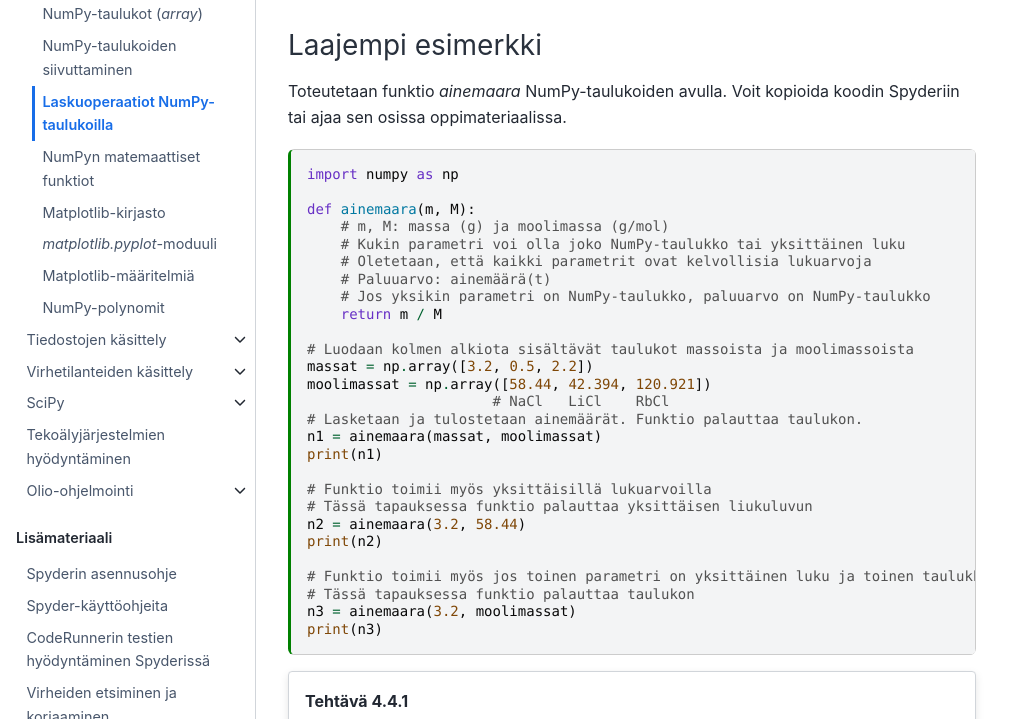
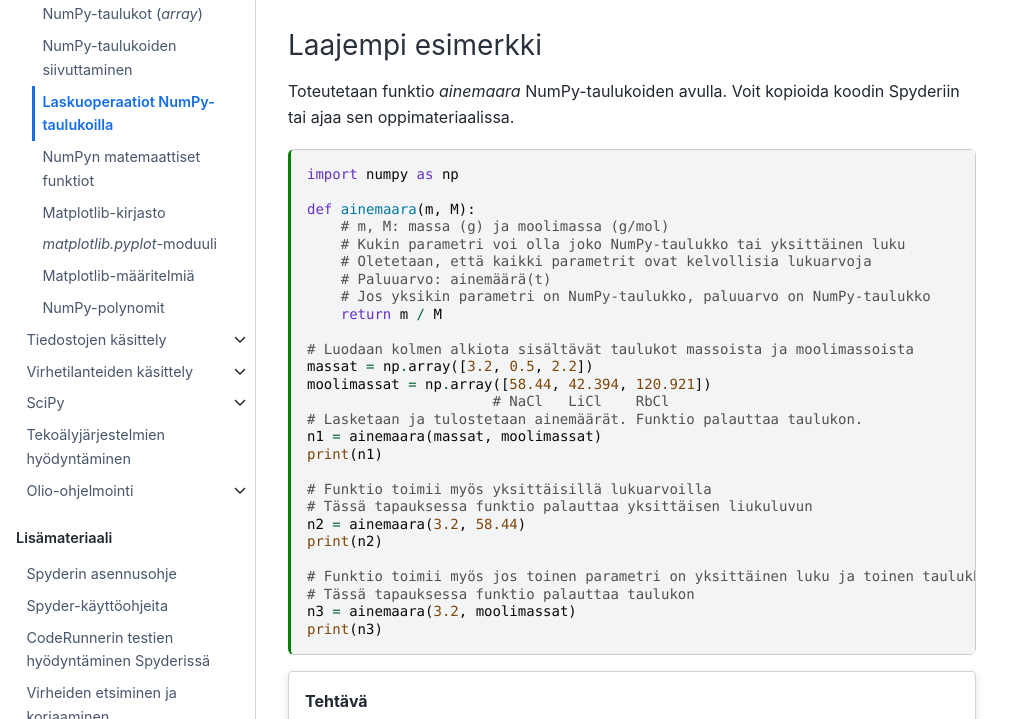
Before and after one commit to elina-ruha/CHEM-ohjelmointikurssikirja-test, a Jupyter Book: the page built from book/numpy/numpy-laskut.md, in a window 1280 px wide and 1400 px high, scrolled down 1550 px, cut to the strip 378-1097 px from the top of the window. Shown: the whole strip, without its empty margins (0-1022 px from the left). Built offline with Jupyter Book 1.0.4 settings and Sphinx 7.4.7 and the Sphinx Book theme 1.1.4, drawn with Linux system fonts in a browser that asks for light colours; comment, search, counter and statistics services are not loaded.

Commit message:
Update numpy-laskut.md

````diff
--- a/book/numpy/numpy-laskut.md
+++ b/book/numpy/numpy-laskut.md
@@ -51,7 +51,7 @@
 ```
 :::{admonition} Huom!
 :class: note
-Esimerkin kertolasku *M * a* on aivan eri asia kuin oikea matriisitulo! Siitä lisää seuraavassa luvussa.
+Esimerkin kertolasku $M * a$ on aivan eri asia kuin oikea matriisitulo! Siitä lisää seuraavassa luvussa.
 :::
 ## Laskutoimitukset ilman silmukoita
 Tarkastellaan esimerkin avulla, kuinka NumPy-taulukoiden kanssa toimitaan listoihin verrattuna. Aiemmin olemme oppineet, kuinka kahdesta listasta lasketaan tuloksia kolmanteen:
@@ -77,7 +77,7 @@
 varsinkin kun kyseessä on vähänkin isompi datamäärä. NumPyn lähestymistapaa kutsutaan *vektoroinniksi*.
 :::
 ### Laajempi esimerkki
-Toteutetaan funktio *ainemaara* NumPy-taulukoiden avulla. Voit kopioida koodin Spyderiin tai ajaa sen osissa oppimateriaalissa.
+Toteutetaan funktio *ainemaara* NumPy-taulukoiden avulla. Voit kopioida koodin Spyderiin tai ajaa sen oppimateriaalissa.
 ```{code-cell} ipython3
 import numpy as np
 
@@ -107,7 +107,7 @@
 n3 = ainemaara(3.2, moolimassat)
 print(n3)
 ```
-:::::{card} Tehtävä 4.4.1
+:::::{card} Tehtävä
 ::::{question}
 :type: multiple-choice
 :variant: multiple-select
````
